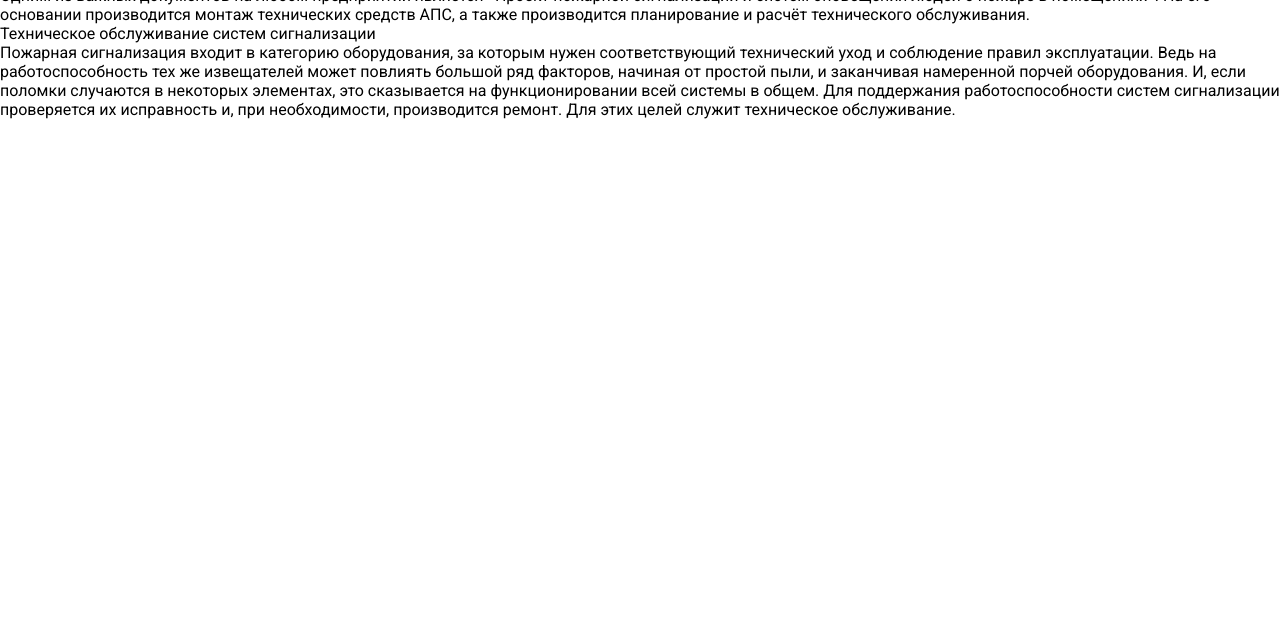
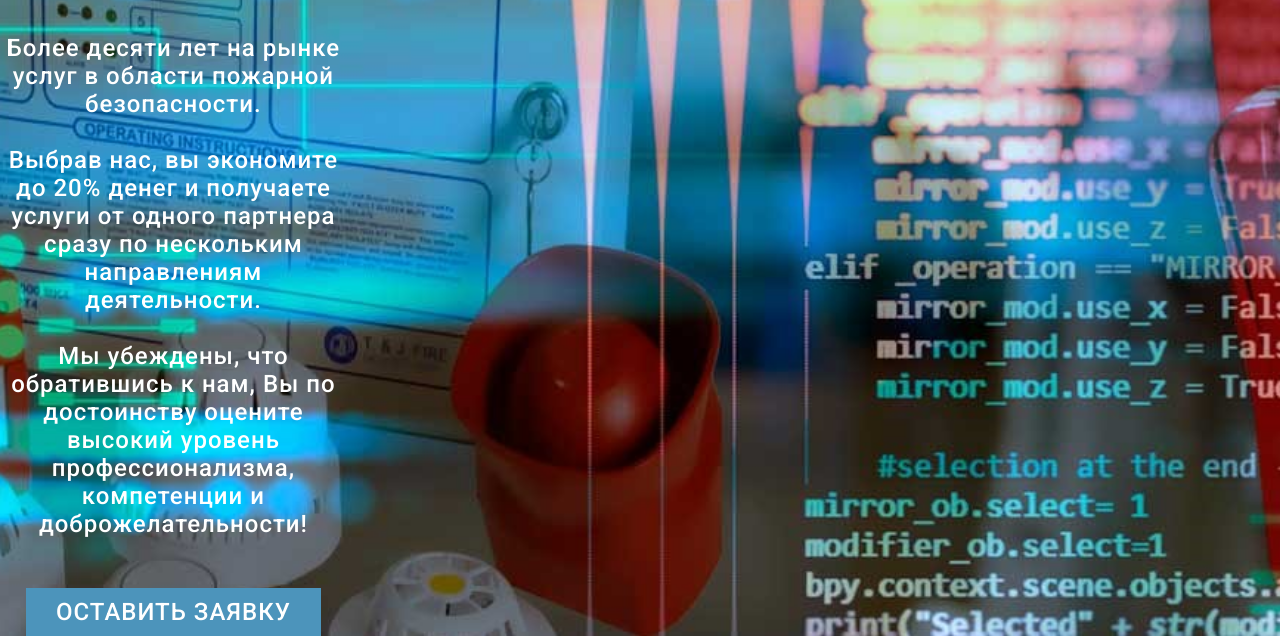
Before and after one commit to sanchomucho/Test2, a plain HTML site: page index.html in a window 1280 px wide. Shown: the part 337-973 px from the top of the page. Before the commit the page ends 800 px from the top, so only its background shows below. Drawn offline with Linux system fonts and the light colour scheme.

Commit message:
Add files via upload

```diff
--- a/style.css
+++ b/style.css
@@ -7,7 +7,11 @@
 }
 body
 {
-    background: none;
+    /* display: flex;
+    justify-content: center;
+    align-items: center;
+    min-width: 100vh; */
+    background: #4C94BB;
 }
 header
 {
@@ -20,7 +24,7 @@ header
     align-items: center;
     padding: 15px 100px;
     z-index: 10;
-    background: linear-gradient( rgb(186, 192, 247), rgb(106, 149, 241))
+    background: #4C94BB;
 }
 header .logo
 {
@@ -58,6 +62,147 @@ header .nav li a:hover
     transition: opacity .1s linear;
     border-bottom: 2px solid #fff;
 }
+.banner
+{
+    position: relative;
+    width: 100%;
+    min-height: 80vh;
+    display: flex;
+    justify-content: center;
+    background: url(../img/aps.jpg);
+    background-size: cover;
+    background-position: center center;
+    background-repeat: no-repeat;
+    background-color: #4C94BB;
+    background-attachment: scroll;
+    }
+    .banner .heading
+    {
+        margin-top: 150px;
+        max-width: 900px;
+        text-align: center;
+    }
+    .title
+    {
+        font-size: 3em;
+        color: #fff;
+    }
+    .description
+    {
+        margin-top: 50px;
+        font-size: 1.5em;
+        color: #fff;
+        font-weight: 500;
+        letter-spacing: 1px;
+    }
+    .btn
+    {
+        font-size: 1.5em;
+        color: #fff;
+        background: #4C94BB;
+        display: inline-block;
+        padding: 10px 30px;
+        text-decoration: none;
+        text-transform: uppercase;
+        letter-spacing: 1px;
+        font-weight: 500;
+        margin-top: 50px;
+        transition: 0.5s;
+    }
+    .btn:hover
+    {
+        letter-spacing: 4px;
+    }
+    .accordion
+    {
+        max-width: 100%;
+    }
+    .accordion .contentBx
+    {
+        position: relative;
+        margin: 10px 20px;
+    }
+    .accordion .contentBx .label
+    {
+        position: relative;
+        padding: 10px;
+        background: #147eb8;
+        color: #fff;
+        cursor: pointer;
+    }
+    .accordion .contentBx .label::before
+    {
+        content: "+";
+        position: absolute;
+        top: 50%;
+        right: 20px;
+        transform: translateY(-50%);
+        font-size: 1.5em;
+        }
+        .accordion .contentBx:active  .label::before
+        {
+            content: '-';
+        }
+        .accordion .contentBx .content
+        {
+            position: relative;
+            background: #fff;
+            height: 0;
+            overflow: hidden;
+            transition: 0.5s;
+            overflow-y: auto;
+        }
+        .accordion .contentBx:active  .content
+        {
+            height: 150px;
+            padding: 10px;
+        }
+    /* .sidebar-contact
+    {
+        position: fixed;
+        top: 40%;
+        left: 0px;
+        transform: translateY(-50%);
+        width: 350px;
+        height: auto;
+        padding: 40px;
+        background: #fff;
+        box-shadow: 0 20px 50px rgba( 0,0,0,.5);
+        box-sizing: border-box;
+    }
+    .sidebar-contact:active
+    {
+        left: 0px;
+    }
+    .sidebar-contact input
+    {
+        width: 100%;
+        height: 36px;
+        padding: 5px;
+        margin-bottom: 10px;
+        box-sizing: border-box;
+        border: 1px solid rgba(0,0,0,.5);
+        outline: none;
+    }
+    .sidebar-contact h2
+    {
+        margin: 0 0 20px;
+        padding: 0;
+        font-size: 1em;
+        text-transform: uppercase;
+        font-weight: 500;
+    }
+    .sidebar-contact input[type="submit"]
+    {
+        background: #4C94BB;
+        color: #fff;
+        cursor: pointer;
+        border: none;
+        font-size: 1em;
+        text-transform: uppercase;
+        letter-spacing: 1px;
+        font-weight: 500;
+    } */
 @media (max-width: 1006px)
 {
     header
```
